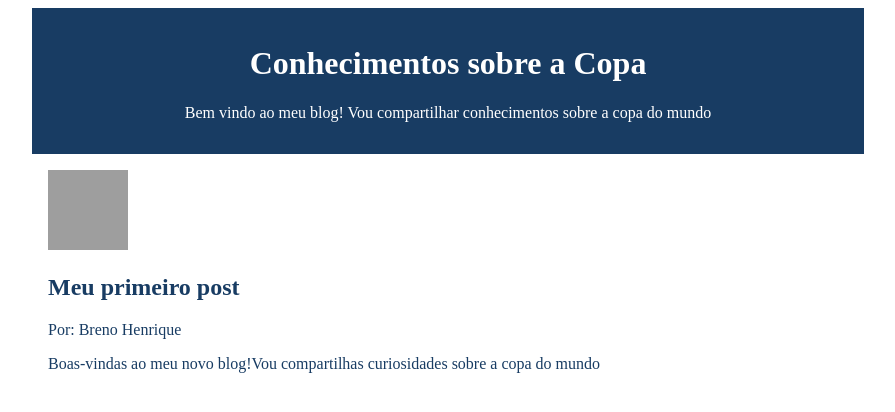
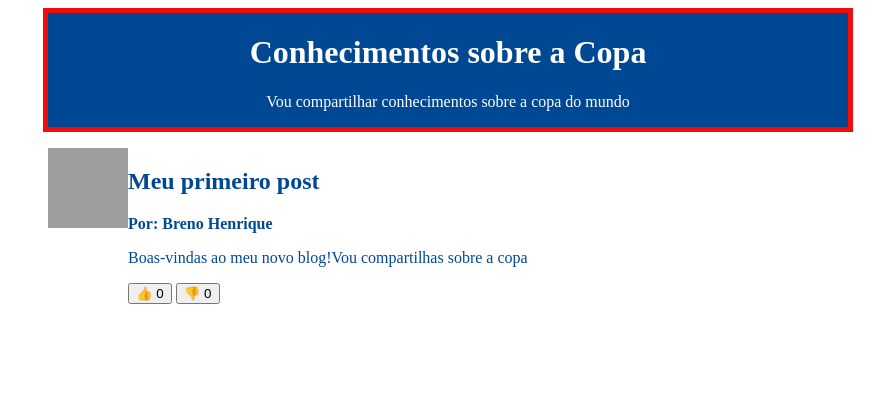
Before and after one commit to brenoesilva-cpu/Primeira-P-gina, a plain HTML site: page index.html in a window 1280 px wide. Shown: the whole page, without its empty margins (192-1087 px from the left). Drawn offline with Linux system fonts and the light colour scheme; grey boxes are pictures that could not be loaded.

Commit message:
versão 7

```diff
--- a/index.html
+++ b/index.html
@@ -3,39 +3,70 @@
 <head>
     <meta charset="UTF-8">
     <meta name="viewport" content="width=device-width, initial-scale=1.0">
-    <title>Copa do Mundo</title>
+    <title>Copa do mundo</title>
     <style>
+
         header{
-            background-color: #183C63;
+            background-color:#004894 ;
             color: #FFFFFF;
             text-align: center;
             max-width: 800px;
             margin: 0 auto;
-            padding: 16px;
+            border: 5px solid #f00c0c;
         }
+
         main{
             background-color: #FFFFFF;
-            color: #183C63;
+            color: #004894;
             max-width: 800px;
             margin: 0 auto;
             padding: 16px;
+            display: flex;
          }
-        img{
-            width:80px;
-            height:80px;
+
+         img {
+             width: 80px;
+             height: 80px;
         }
+        .artigo-autor {
+            font-weight: bold;
+        }
+
     </style>
 </head>
 <body>
     <header>
 <h1>Conhecimentos sobre a Copa</h1>
-    <p> Bem vindo ao meu blog! Vou compartilhar conhecimentos sobre a copa do mundo </p>
+<p>Vou compartilhar conhecimentos sobre a copa do mundo</p>
     </header>
 <main>
-    <img src="imagem-blog.png" alt="Ícone em pixel art com uma bola de futebol, uma taça, um livro aberto e o mapa do Brasil ao fundo.">
+    <img src="imagem-blog.png" alt="logotipo conceitual de tecnologia e educação:
+    um livro aberto de onde emerge um cérebro digital brilhante, cercado por ícones de Wi-Fi,
+    circuitos e lâmpada de ideia. Cores em tons de azul e branco.">
+    <div>
     <h2>Meu primeiro post</h2>
-    <p>Por: Breno Henrique</p>
-    <p>Boas-vindas ao meu novo blog!Vou compartilhas curiosidades sobre a copa do mundo</p>
+    <p class="artigo-autor">Por: Breno Henrique</p>
+    <p>Boas-vindas ao meu novo blog!Vou compartilhas sobre a copa</p>
+     <button>👍 <span>0</span></button>
+     <button>👎 <span>0</span></button>
+    <div>
+
     </main>
 </body>
+<script>
+    const botoes = document.querySelectorAll("button");
+
+    botoes.forEach( function(botao){
+         botao.addEventListener("click", botaoClicado);
+         function botaoClicado(){
+          console.log("fui clicado");
+          let texto = botao.querySelector("span");
+          texto.textContent++;
+         }
+    }
+
+)
+
+
+</script>
 </html>
```
Lines whose indentation alone changed are shown as unchanged.
